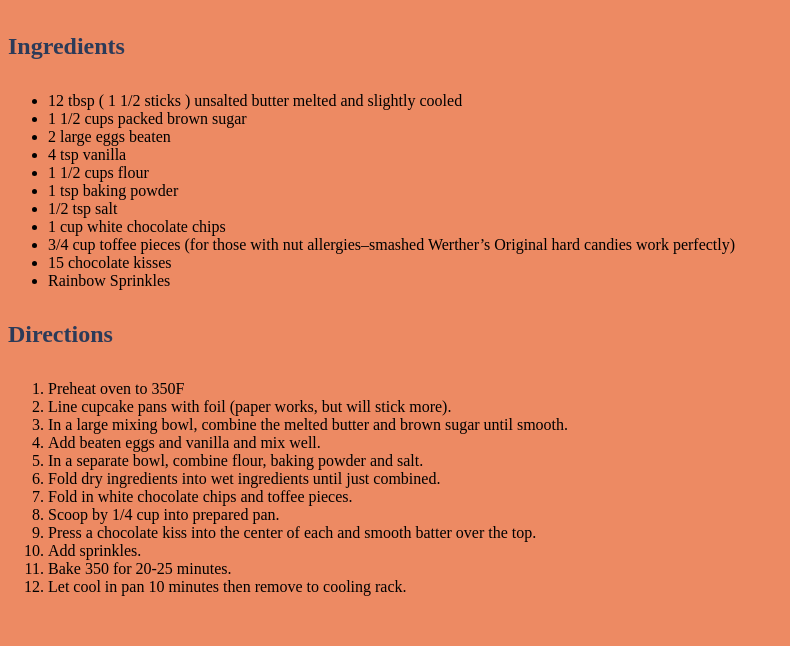
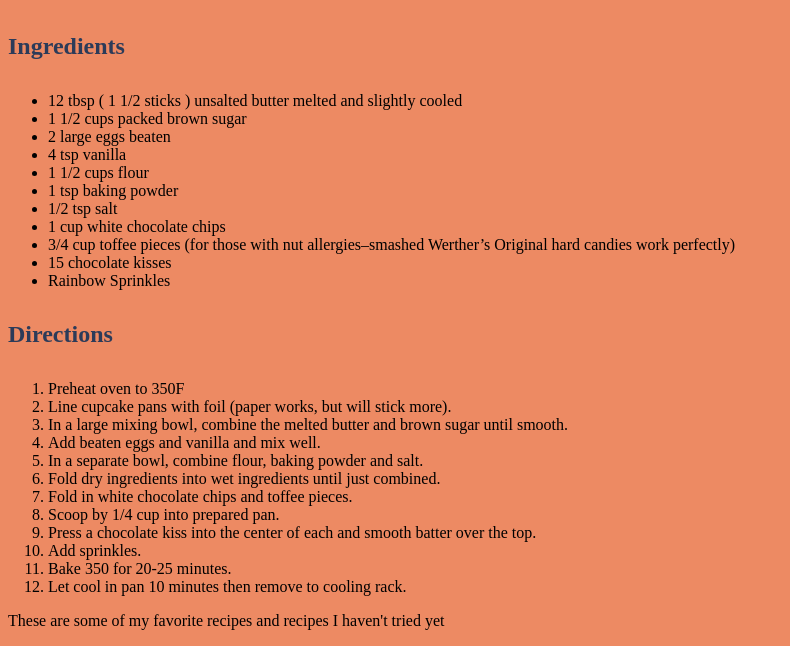
Before and after one commit to JMM52007/HowTo, a plain HTML site: page index.html in a window 1280 px wide. Shown: the part 5740-6386 px from the top of the page, without its empty margins (0-790 px from the left). Before the commit the page ends 6352 px from the top, so only its background shows below. Drawn offline with Linux system fonts and the light colour scheme.

Commit message:
Changed index.html.

```diff
--- a/index.html
+++ b/index.html
@@ -291,5 +291,7 @@
 
 </div><!--closes recipe-->
 
+<p> These are some of my favorite recipes and recipes I haven't tried yet</p>
+
   </body>
 </html>
```
